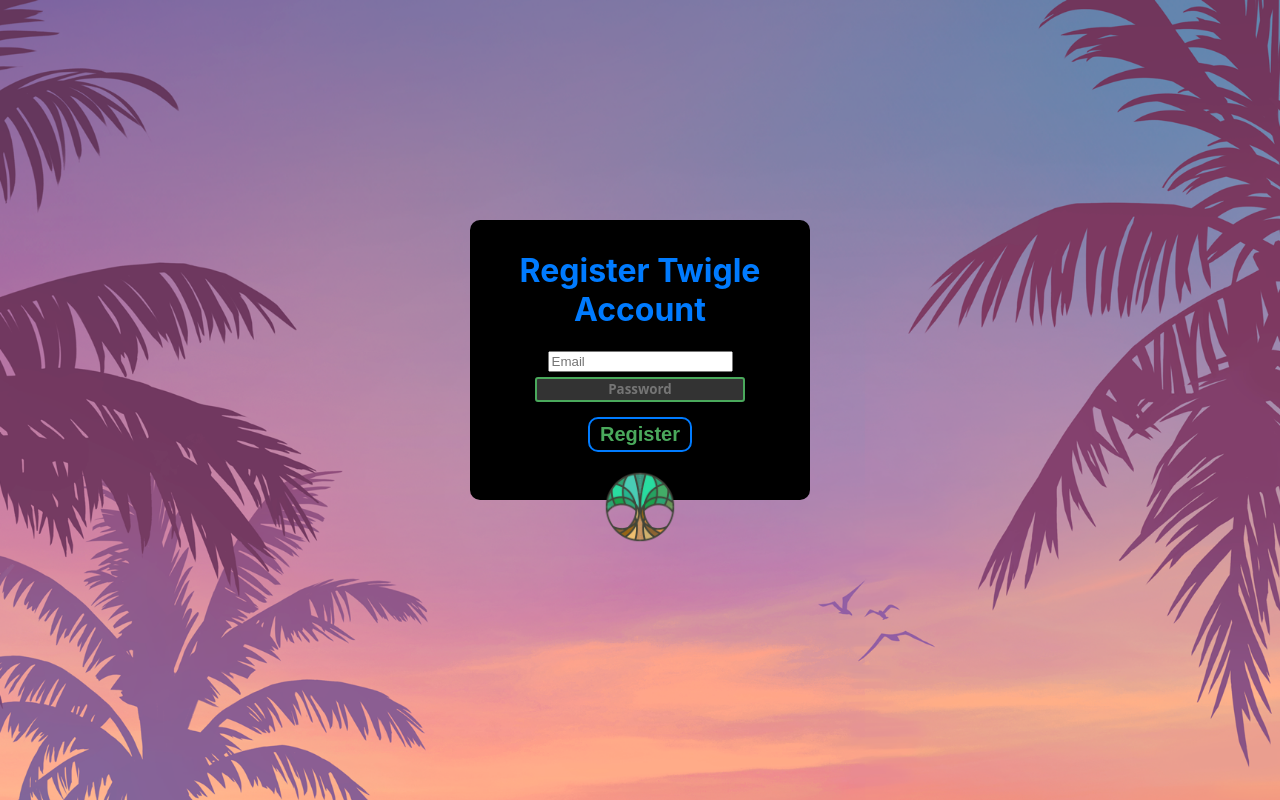
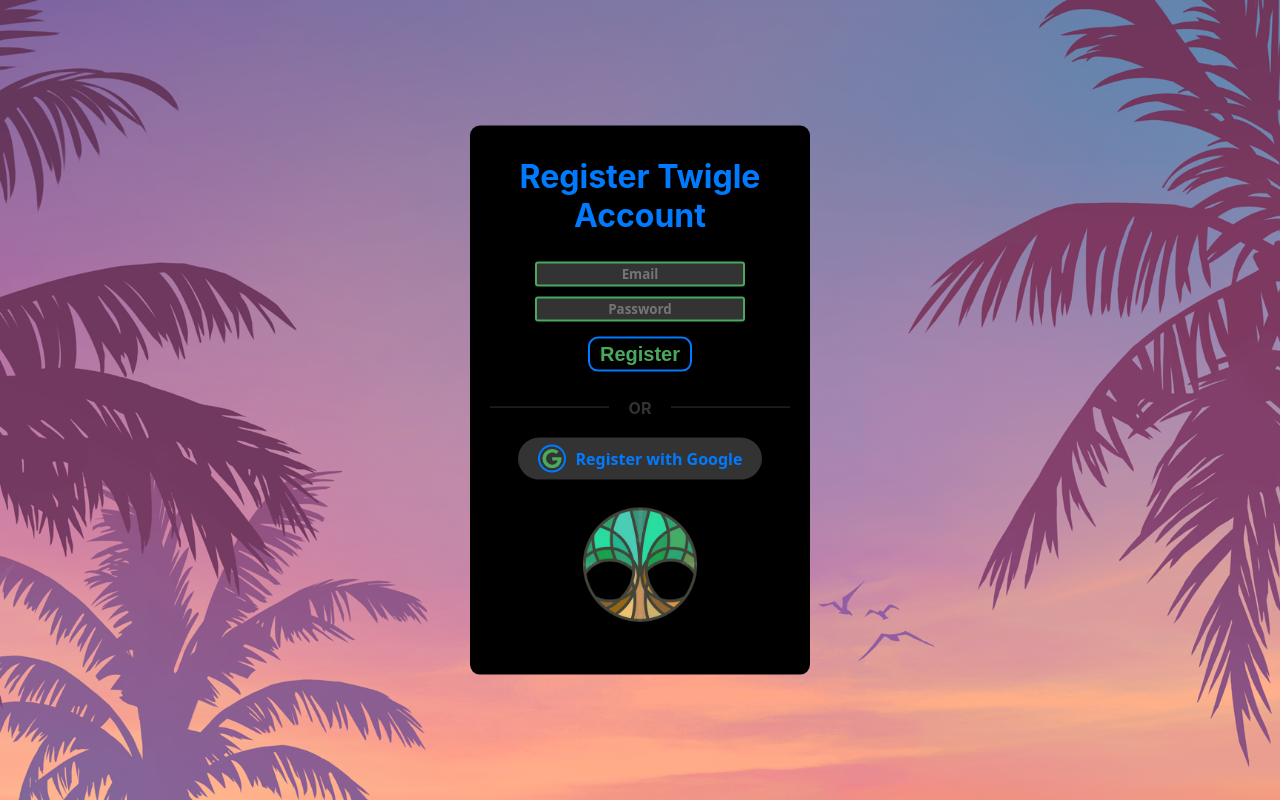
Before and after one commit to SidScam10/Twigle, a React (Create React App) app: page /register in a window 1280 px wide. Built offline with nearby package versions, Linux system fonts and the light colour scheme.

Commit message:
Added Google API login option + Minor CSS fixes

```diff
--- a/src/css files/dashboard_css.css
+++ b/src/css files/dashboard_css.css
@@ -22,7 +22,8 @@
 }
 
 .user-info-container {
-    display: block;
+    display: flex;
+    flex-direction: column;
     align-items: center;
     justify-content: center;
     padding: 0.5rem;
@@ -33,19 +34,44 @@
     background-color: #333;
     border-radius: 10px;
     transform: scale(1.1);
+    width: 120px;
 }
 
 .user-info {
     color: #007BFF;
     font-size: 15px;
     font-weight: bold;
-    margin-bottom: 10;
+    margin-bottom: 10px;
     padding: 0.5rem;
-    text-align: center;
+    text-align: left;
+    width: 100%;
+    overflow: hidden;
+    box-sizing: border-box;
+}
+
+.user-info-username-container {
+    width: 100%;
+    overflow: hidden;
+    display: block;
+    position: relative;
+    height: 22px;
 }
 
 .user-info-username {
+    display: inline-block;
+    white-space: nowrap;
     color: rgb(74, 169, 92);
+    text-overflow: ellipsis;
+    max-width: 100%;
+}
+
+.user-info-username:hover {
+    animation: scroll-username 1s linear infinite alternate;
+}
+
+@keyframes scroll-username {
+    0% { transform: translateX(0%); }
+    100% { transform: translateX(-40%); }
 }
 
 .logout-button {
@@ -53,9 +79,7 @@
     font-weight: bold;
     background-color: rgb(74, 169, 92);
     transform: scale(1.1);
-    margin-left: 1rem;
     margin-bottom: 1rem;
-    margin-right: auto;
     padding: 10px;
     border: 2px solid #007bff;
     border-radius: 15px;
--- a/src/css files/login_css.css
+++ b/src/css files/login_css.css
@@ -14,7 +14,7 @@
 
 .login_form {
     position: absolute;
-    top: 45%;
+    top: 50%;
     left: 50%;
     transform: translate(-50%, -50%);
     background-color: black;
@@ -23,7 +23,7 @@
     width: 25%;
 }
 
-input[type="text"],input[type="password"]{
+input[type="email"],input[type="password"]{
     text-align: center;
     height:25px;
     margin: 5px;
@@ -52,8 +52,62 @@
     color: black;
 }
 
+.divider {
+    display: flex;
+    align-items: center;
+    text-align: center;
+    margin: 16px 0;
+    color: #333;
+    font-weight: bold;
+    font-family: inherit;
+}
+
+.divider::before,
+.divider::after {
+    content: "";
+    flex: 1;
+    border-bottom: 1px solid #333;
+    margin: 0 10px;
+}
+
+.divider span {
+    padding: 0 10px;
+    font-size: 16px;
+    color: #333;
+}
+
+.google-div {
+    display: flex;
+    align-items: center;
+    justify-content: center;
+    color: #007BFF;
+    text-align: center;
+    font-family: system-ui, -apple-system, BlinkMacSystemFont, 'Segoe UI', Roboto, Oxygen, Ubuntu, Cantarell, 'Open Sans', 'Helvetica Neue', sans-serif;
+    font-weight: bold;
+    cursor: pointer;
+    margin-top: 20px;
+    background-color: #333;
+    padding: 7px;
+    border-radius: 100px;
+    width: 230px;
+    margin-left: auto;
+    margin-right: auto;
+}
+.google-div:hover {
+    color: rgb(74, 169, 92);
+    border: 2px solid #007BFF;
+}
+.google {
+    margin-right: 10px;
+    font-size: 20px;
+    color: rgb(74, 169, 92);
+    border: 2px solid #007BFF;
+    padding:2px;
+    border-radius: 100px;
+}
+
 .login_logo {
-    width: 120px;
-    height: 120px;
+    width: 200px;
+    height: 200px;
     margin-top: -15px;
 }
--- a/src/css files/register_css.css
+++ b/src/css files/register_css.css
@@ -14,17 +14,16 @@
 
 .register_form {
     position: absolute;
-    top: 45%;
+    top: 50%;
     left: 50%;
     transform: translate(-50%, -50%);
     background-color: black;
     padding: 10px;
     border-radius: 10px;
     width: 25%;
-    height: 32.5%;
 }
 
-input[type="text"],input[type="password"]{
+input[type="email"],input[type="password"]{
     text-align: center;
     height:25px;
     margin: 5px;
@@ -36,7 +35,7 @@
     border: 2px solid rgb(74, 169, 92);
 }
 
-input[type="text"]:hover,input[type="password"]:hover {
+input[type="email"]:hover,input[type="password"]:hover {
     border: 2px solid #007BFF;
 }
 
@@ -59,8 +58,62 @@
     background-color: rgb(74, 169, 92);
 }
 
+.divider {
+    display: flex;
+    align-items: center;
+    text-align: center;
+    margin: 16px 0;
+    color: #333;
+    font-weight: bold;
+    font-family: inherit;
+}
+
+.divider::before,
+.divider::after {
+    content: "";
+    flex: 1;
+    border-bottom: 1px solid #333;
+    margin: 0 10px;
+}
+
+.divider span {
+    padding: 0 10px;
+    font-size: 16px;
+    color: #333;
+}
+
+.google-div {
+    display: flex;
+    align-items: center;
+    justify-content: center;
+    color: #007BFF;
+    text-align: center;
+    font-family: system-ui, -apple-system, BlinkMacSystemFont, 'Segoe UI', Roboto, Oxygen, Ubuntu, Cantarell, 'Open Sans', 'Helvetica Neue', sans-serif;
+    font-weight: bold;
+    cursor: pointer;
+    margin-top: 20px;
+    background-color: #333;
+    padding: 7px;
+    border-radius: 100px;
+    width: 230px;
+    margin-left: auto;
+    margin-right: auto;
+}
+.google-div:hover {
+    color: rgb(74, 169, 92);
+    border: 2px solid #007BFF;
+}
+.google {
+    margin-right: 10px;
+    font-size: 20px;
+    color: rgb(74, 169, 92);
+    border: 2px solid #007BFF;
+    padding:2px;
+    border-radius: 100px;
+}
+
 .register_logo {
-    width: 120px;
-    height: 120px;
+    width: 200px;
+    height: 200px;
     margin-top: -15px;
 }
--- a/src/pages/dashboard.jsx
+++ b/src/pages/dashboard.jsx
@@ -37,7 +37,11 @@
             <div className='left-panel'>
                 <LeftPanel />
                 <div className='user-info-container'>
-                    <div className='user-info'>Hello, <span className="user-info-username">{username}</span> </div>
+                    <div className='user-info'>Hello, <br/>
+                    <span className="user-info-username-container">
+                        <span className="user-info-username">{username}</span>
+                    </span>
+                    </div>
                     <Link to='/logout'>
                         <button className='logout-button'>
                             Logout
--- a/src/pages/login.jsx
+++ b/src/pages/login.jsx
@@ -1,8 +1,9 @@
 import React, {useState} from 'react'
-import { loginUser } from '../util/auth'
+import { loginUser, loginWithGoogle } from '../util/auth'
 import { useNavigate } from 'react-router-dom'
 import '../css files/login_css.css'
 import Tree_Logo from '../assets/tree_logo.png'
+import { FaGoogle } from "react-icons/fa";
 
 export default function Login()
 {
@@ -27,6 +28,17 @@
         }
     }
 
+    async function handleGoogleLogin() {
+        const response = await loginWithGoogle();
+        if(response.status === "success"){
+            alert("Google Login Successful");
+            navigate("/dashboard", {replace: true});
+        }
+        else {
+            alert(response.error);
+        }
+    }
+
     return (
     <div className="login_body">
         <form className="login_form" onSubmit={attemptloginUser}>
@@ -34,6 +46,12 @@
             <input type="email" placeholder="Email" value={username} onChange={event => setUsername(event.target.value)}/><br/>
             <input type="password" placeholder="Password" value={password} onChange={event => setPassword(event.target.value)}/><br/>
             <input type= "submit" value="Login" /><br/>
+            <div className="divider">
+                    <span>OR</span>
+            </div>
+            <div onClick={handleGoogleLogin} className="google-div">
+                <FaGoogle alt="user" className="google" />Login with Google
+            </div>
             <img src={Tree_Logo} className='login_logo'></img>
         </form>
     </div>)
--- a/src/pages/register.jsx
+++ b/src/pages/register.jsx
@@ -1,8 +1,9 @@
 import React, {useState} from 'react'
-import { createUser } from '../util/auth'
+import { createUser, loginWithGoogle } from '../util/auth'
 import { useNavigate } from 'react-router-dom'
 import '../css files/register_css.css'
 import Tree_Logo from '../assets/tree_logo.png'
+import { FaGoogle } from "react-icons/fa";
 
 function Register()
 {
@@ -27,6 +28,17 @@
         }
     }
 
+    async function handleGoogleLogin() {
+        const response = await loginWithGoogle();
+        if(response.status === "success"){
+            alert("Google Login Successful");
+            navigate("/dashboard", {replace: true});
+        }
+        else {
+            alert(response.error);
+        }
+    }
+
     return (
     <div className='register_body'>
         <form className="register_form" onSubmit={registerUser}>
@@ -34,6 +46,12 @@
             <input type="email" placeholder="Email" value={username} onChange={event => setUsername(event.target.value)}/><br/>
             <input type="password" placeholder="Password" value={password} onChange={event => setPassword(event.target.value)}/><br/>
             <input type= "submit" value="Register" /><br/>
+            <div className="divider">
+                <span>OR</span>
+            </div>
+            <div onClick={handleGoogleLogin} className="google-div">
+                <FaGoogle alt="user" className="google" />Register with Google
+            </div>
             <img src={Tree_Logo} className='register_logo'></img>
         </form>
     </div>)
--- a/src/util/auth.js
+++ b/src/util/auth.js
@@ -1,5 +1,5 @@
 import { useEffect, useState } from "react"
-import { createUserWithEmailAndPassword, signInWithEmailAndPassword, onAuthStateChanged, signOut } from "firebase/auth"
+import { createUserWithEmailAndPassword, signInWithEmailAndPassword, onAuthStateChanged, signOut, GoogleAuthProvider, signInWithPopup } from "firebase/auth"
 import { auth } from "../firebase"
 
 export function logoutUser()
@@ -54,3 +54,14 @@
         return { status: "error", error: msg };
     }
 }
+
+export async function loginWithGoogle() {
+    try {
+        const provider = new GoogleAuthProvider();
+        await signInWithPopup(auth, provider);
+        return { status: "success" };
+    }
+    catch(err){
+        return { status: "error", error: err.message };
+    }
+}
```
